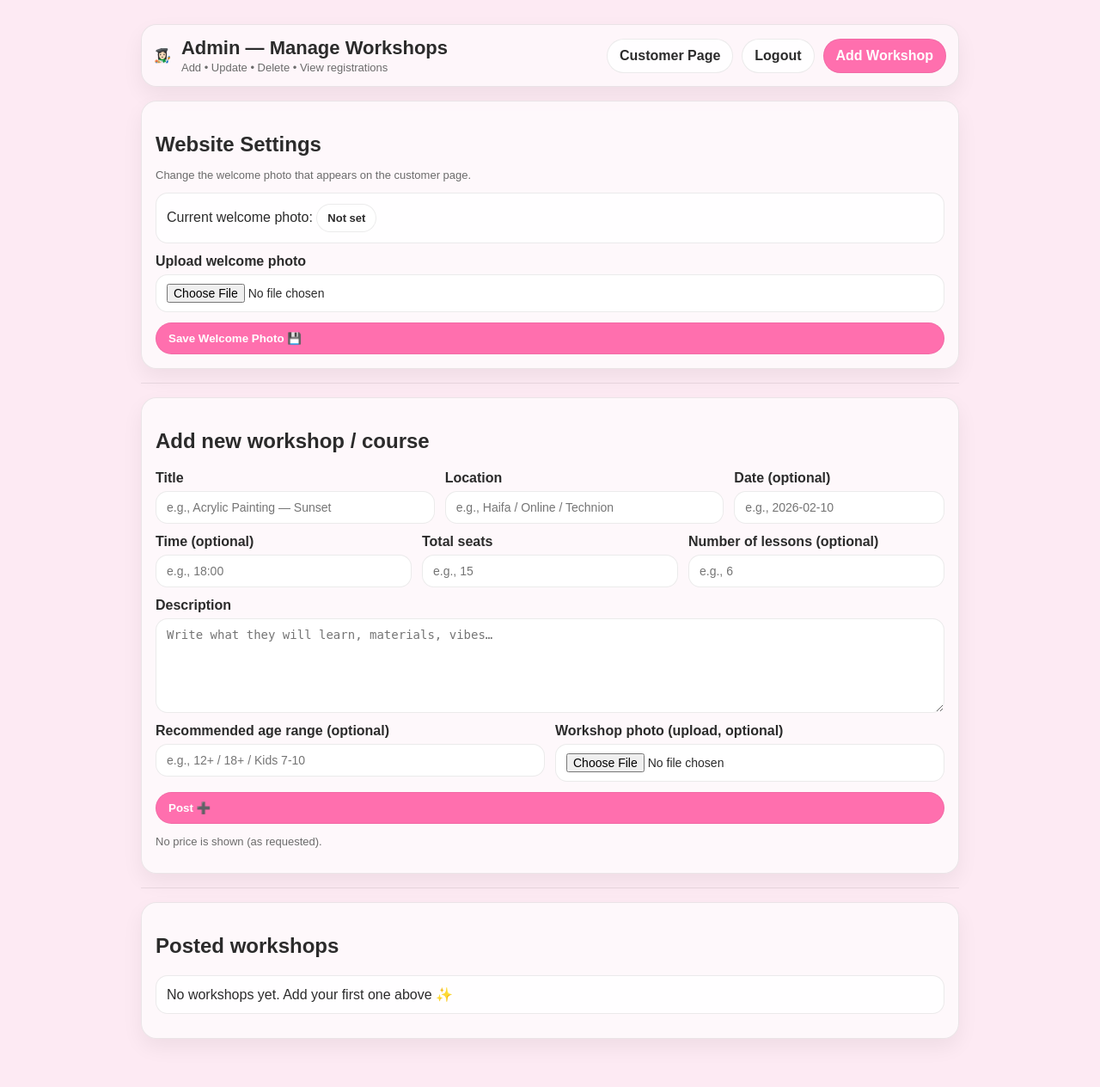
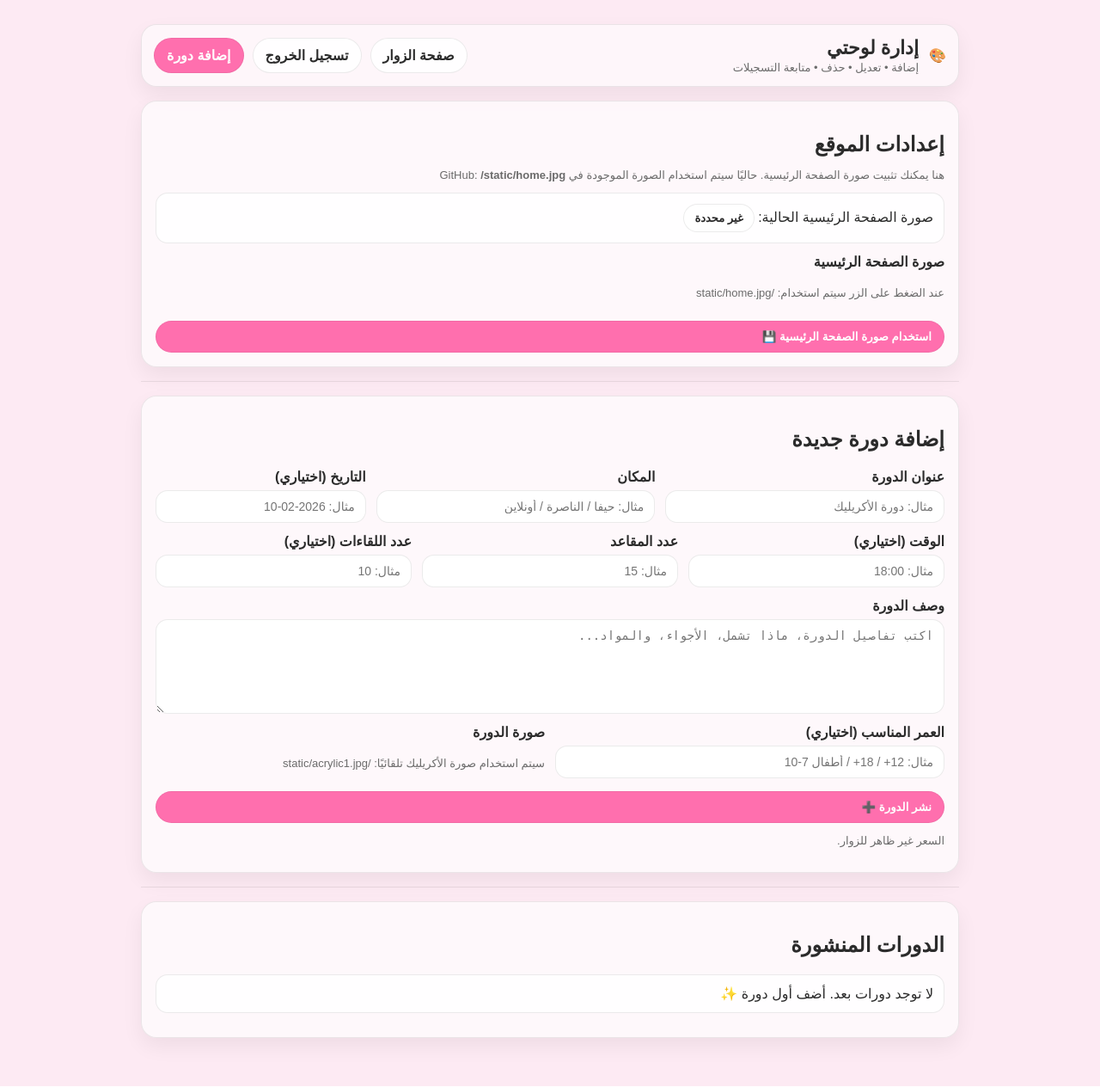
Before and after one commit to shamalem/law7aty, a Flask app: page /admin in a window 1280 px wide. Shown: the whole page at 86% size. Run offline with Flask 3, Linux system fonts and the light colour scheme; the visitor is signed in with stand-in values (Sample User, id 1); data that the repository does not hold is empty; some libraries are stand-ins or nearby versions.

Commit message:
Update admin.html

```diff
--- a/templates/admin.html
+++ b/templates/admin.html
@@ -1,9 +1,9 @@
 <!doctype html>
-<html lang="en">
+<html lang="ar" dir="rtl">
 <head>
   <meta charset="utf-8"/>
   <meta name="viewport" content="width=device-width, initial-scale=1"/>
-  <title>Law7aty — Admin</title>
+  <title>لوحتي — الإدارة</title>
   <link rel="stylesheet" href="{{ url_for('static', filename='styles.css') }}">
 </head>
 <body>
@@ -12,43 +12,46 @@
 
     <div class="topbar">
       <div class="brand">
-        <div class="logo">👩🏻‍🎨</div>
+        <div class="logo">🎨</div>
         <div>
-          <h1>Admin — Manage Workshops</h1>
-          <p>Add • Update • Delete • View registrations</p>
+          <h1>إدارة لوحتي</h1>
+          <p>إضافة • تعديل • حذف • متابعة التسجيلات</p>
         </div>
       </div>
 
       <div class="actions">
-        <a class="btn" href="{{ url_for('customer_page') }}">Customer Page</a>
-        <a class="btn" href="{{ url_for('admin_logout') }}">Logout</a>
-        <a class="btn primary" href="#add">Add Workshop</a>
+        <a class="btn" href="{{ url_for('customer_page') }}">صفحة الزوار</a>
+        <a class="btn" href="{{ url_for('admin_logout') }}">تسجيل الخروج</a>
+        <a class="btn primary" href="#add">إضافة دورة</a>
       </div>
     </div>
 
-    <!-- ✅ Website Settings (WELCOME PHOTO) -->
+    <!-- Website Settings -->
     <div class="section">
-      <h2>Website Settings</h2>
-      <p class="muted" style="margin-top:-6px;">Change the welcome photo that appears on the customer page.</p>
+      <h2>إعدادات الموقع</h2>
+      <p class="muted" style="margin-top:-6px;">
+        هنا يمكنك تثبيت صورة الصفحة الرئيسية. حاليًا سيتم استخدام الصورة الموجودة في GitHub:
+        <b>/static/home.jpg</b>
+      </p>
 
       <div class="notice" style="margin-bottom:12px;">
-        Current welcome photo:
+        صورة الصفحة الرئيسية الحالية:
         {% if hero_image_url %}
-          <span class="pill">Uploaded ✅</span>
+          <span class="pill">موجودة ✅</span>
         {% else %}
-          <span class="pill">Not set</span>
+          <span class="pill">غير محددة</span>
         {% endif %}
       </div>
 
-      <form action="{{ url_for('admin_update_hero') }}" method="POST" enctype="multipart/form-data">
+      <form action="{{ url_for('admin_update_hero') }}" method="POST">
         <div class="form-row">
-          <div class="field">
-            <label>Upload welcome photo</label>
-            <input name="hero_image" type="file" accept="image/*" required>
+          <div class="field full">
+            <label>صورة الصفحة الرئيسية</label>
+            <p class="muted">عند الضغط على الزر سيتم استخدام: /static/home.jpg</p>
           </div>
 
           <div class="field full">
-            <button class="btn primary" type="submit">Save Welcome Photo 💾</button>
+            <button class="btn primary" type="submit">استخدام صورة الصفحة الرئيسية 💾</button>
           </div>
         </div>
       </form>
@@ -58,72 +61,72 @@
 
     <!-- Add workshop -->
     <div class="section" id="add">
-      <h2>Add new workshop / course</h2>
+      <h2>إضافة دورة جديدة</h2>
 
-      <form action="{{ url_for('admin_add_workshop') }}" method="POST" enctype="multipart/form-data">
+      <form action="{{ url_for('admin_add_workshop') }}" method="POST">
         <div class="form-row">
           <div class="field">
-            <label>Title</label>
-            <input name="title" required placeholder="e.g., Acrylic Painting — Sunset">
+            <label>عنوان الدورة</label>
+            <input name="title" required placeholder="مثال: دورة الأكريليك">
           </div>
 
           <div class="field">
-            <label>Location</label>
-            <input name="location" required placeholder="e.g., Haifa / Online / Technion">
+            <label>المكان</label>
+            <input name="location" required placeholder="مثال: حيفا / الناصرة / أونلاين">
           </div>
 
           <div class="field third">
-            <label>Date (optional)</label>
-            <input name="date" placeholder="e.g., 2026-02-10">
+            <label>التاريخ (اختياري)</label>
+            <input name="date" placeholder="مثال: 2026-02-10">
           </div>
 
           <div class="field third">
-            <label>Time (optional)</label>
-            <input name="time" placeholder="e.g., 18:00">
+            <label>الوقت (اختياري)</label>
+            <input name="time" placeholder="مثال: 18:00">
           </div>
 
           <div class="field third">
-            <label>Total seats</label>
-            <input name="seats_total" type="number" min="1" required placeholder="e.g., 15">
+            <label>عدد المقاعد</label>
+            <input name="seats_total" type="number" min="1" required placeholder="مثال: 15">
           </div>
 
           <div class="field third">
-            <label>Number of lessons (optional)</label>
-            <input name="lessons_count" type="number" min="1" placeholder="e.g., 6">
+            <label>عدد اللقاءات (اختياري)</label>
+            <input name="lessons_count" type="number" min="1" placeholder="مثال: 10">
           </div>
 
           <div class="field full">
-            <label>Description</label>
-            <textarea name="description" required placeholder="Write what they will learn, materials, vibes…"></textarea>
+            <label>وصف الدورة</label>
+            <textarea name="description" required placeholder="اكتب تفاصيل الدورة، ماذا تشمل، الأجواء، والمواد..."></textarea>
           </div>
 
           <div class="field">
-            <label>Recommended age range (optional)</label>
-            <input name="age_range" placeholder="e.g., 12+ / 18+ / Kids 7-10">
+            <label>العمر المناسب (اختياري)</label>
+            <input name="age_range" placeholder="مثال: 12+ / 18+ / أطفال 7-10">
           </div>
 
           <div class="field">
-            <label>Workshop photo (upload, optional)</label>
-            <input name="image" type="file" accept="image/*">
+            <label>صورة الدورة</label>
+            <p class="muted">سيتم استخدام صورة الأكريليك تلقائيًا: /static/acrylic1.jpg</p>
           </div>
 
           <div class="field full">
-            <button class="btn primary" type="submit">Post ➕</button>
+            <button class="btn primary" type="submit">نشر الدورة ➕</button>
           </div>
         </div>
       </form>
 
-      <p class="muted">No price is shown (as requested).</p>
+      <p class="muted">السعر غير ظاهر للزوار.</p>
     </div>
 
     <hr class="hr"/>
 
     <!-- Existing workshops -->
     <div class="section">
-      <h2>Posted workshops</h2>
+      <h2>الدورات المنشورة</h2>
 
       {% if workshops|length == 0 %}
-        <div class="notice">No workshops yet. Add your first one above ✨</div>
+        <div class="notice">لا توجد دورات بعد. أضف أول دورة ✨</div>
       {% endif %}
 
       <div class="grid">
@@ -131,11 +134,11 @@
         <div class="card">
           <div class="cover">
             {% if w.image_url %}
-              <img src="{{ w.image_url }}" alt="workshop image">
+              <img src="{{ w.image_url }}" alt="صورة الدورة">
             {% else %}
-              <img src="https://via.placeholder.com/1000x600.png?text=Law7aty+Workshop" alt="placeholder">
+              <img src="/static/acrylic1.jpg" alt="صورة الدورة">
             {% endif %}
-            <div class="badge">Registered: {{ w.reg_count }} / {{ w.seats_total }}</div>
+            <div class="badge">المسجلون: {{ w.reg_count }} / {{ w.seats_total }}</div>
           </div>
 
           <div class="card-body">
@@ -145,21 +148,21 @@
               {% if w.date %}<span class="pill">📅 {{ w.date }}</span>{% endif %}
               {% if w.time %}<span class="pill">⏰ {{ w.time }}</span>{% endif %}
               {% if w.location %}<span class="pill">📍 {{ w.location }}</span>{% endif %}
-              {% if w.lessons_count %}<span class="pill">📚 {{ w.lessons_count }} lessons</span>{% endif %}
+              {% if w.lessons_count %}<span class="pill">📚 {{ w.lessons_count }} لقاء</span>{% endif %}
             </div>
 
             <p class="desc">{{ w.description }}</p>
 
             {% if w.age_range %}
-              <div class="muted">Recommended age: {{ w.age_range }}</div>
+              <div class="muted">العمر المناسب: {{ w.age_range }}</div>
             {% endif %}
 
-            <div class="muted">Workshop ID: {{ w.id }}</div>
+            <div class="muted">رقم الدورة: {{ w.id }}</div>
           </div>
 
           <div class="card-footer">
             <a class="btn small" href="{{ url_for('admin_view_registrations', workshop_id=w.id) }}">
-              View registrations
+              عرض التسجيلات
             </a>
 
             <div style="display:flex; gap:8px;">
@@ -175,12 +178,12 @@
                   '{{ w.age_range|default('', true)|e }}',
                   '{{ w.description|e }}'
                 )">
-                Edit
+                تعديل
               </button>
 
               <form action="{{ url_for('admin_delete_workshop') }}" method="POST" style="margin:0;">
                 <input type="hidden" name="workshop_id" value="{{ w.id }}">
-                <button class="btn danger small" type="submit">Delete</button>
+                <button class="btn danger small" type="submit">حذف</button>
               </form>
             </div>
           </div>
@@ -191,60 +194,60 @@
 
     <!-- Edit workshop panel -->
     <div class="section" id="editBox" style="display:none;">
-      <h2>Edit workshop</h2>
+      <h2>تعديل الدورة</h2>
 
-      <form action="{{ url_for('admin_update_workshop') }}" method="POST" enctype="multipart/form-data">
+      <form action="{{ url_for('admin_update_workshop') }}" method="POST">
         <input type="hidden" name="workshop_id" id="edit_id">
 
         <div class="form-row">
           <div class="field">
-            <label>Title</label>
+            <label>عنوان الدورة</label>
             <input name="title" id="edit_title" required>
           </div>
 
           <div class="field">
-            <label>Location</label>
+            <label>المكان</label>
             <input name="location" id="edit_location" required>
           </div>
 
           <div class="field third">
-            <label>Date (optional)</label>
-            <input name="date" id="edit_date" placeholder="e.g., 2026-02-10">
+            <label>التاريخ (اختياري)</label>
+            <input name="date" id="edit_date" placeholder="مثال: 2026-02-10">
           </div>
 
           <div class="field third">
-            <label>Time (optional)</label>
-            <input name="time" id="edit_time" placeholder="e.g., 18:00">
+            <label>الوقت (اختياري)</label>
+            <input name="time" id="edit_time" placeholder="مثال: 18:00">
           </div>
 
           <div class="field third">
-            <label>Total seats</label>
+            <label>عدد المقاعد</label>
             <input name="seats_total" id="edit_seats" type="number" min="1" required>
           </div>
 
           <div class="field third">
-            <label>Number of lessons (optional)</label>
-            <input name="lessons_count" id="edit_lessons" type="number" min="1" placeholder="e.g., 6">
+            <label>عدد اللقاءات (اختياري)</label>
+            <input name="lessons_count" id="edit_lessons" type="number" min="1" placeholder="مثال: 10">
           </div>
 
           <div class="field">
-            <label>Recommended age range (optional)</label>
+            <label>العمر المناسب (اختياري)</label>
             <input name="age_range" id="edit_age_range">
           </div>
 
           <div class="field">
-            <label>Replace photo (optional)</label>
-            <input name="image" type="file" accept="image/*">
+            <label>صورة الدورة</label>
+            <p class="muted">عند الحفظ سيتم استخدام: /static/acrylic1.jpg</p>
           </div>
 
           <div class="field full">
-            <label>Description</label>
+            <label>وصف الدورة</label>
             <textarea name="description" id="edit_desc" required></textarea>
           </div>
 
           <div class="field full">
-            <button class="btn primary" type="submit">Save changes 💾</button>
-            <button class="btn" type="button" onclick="closeEdit()">Cancel</button>
+            <button class="btn primary" type="submit">حفظ التعديلات 💾</button>
+            <button class="btn" type="button" onclick="closeEdit()">إلغاء</button>
           </div>
         </div>
       </form>
@@ -268,6 +271,7 @@
       box.style.display = "block";
       box.scrollIntoView({behavior:"smooth"});
     }
+
     function closeEdit(){
       document.getElementById('editBox').style.display = "none";
     }
```
